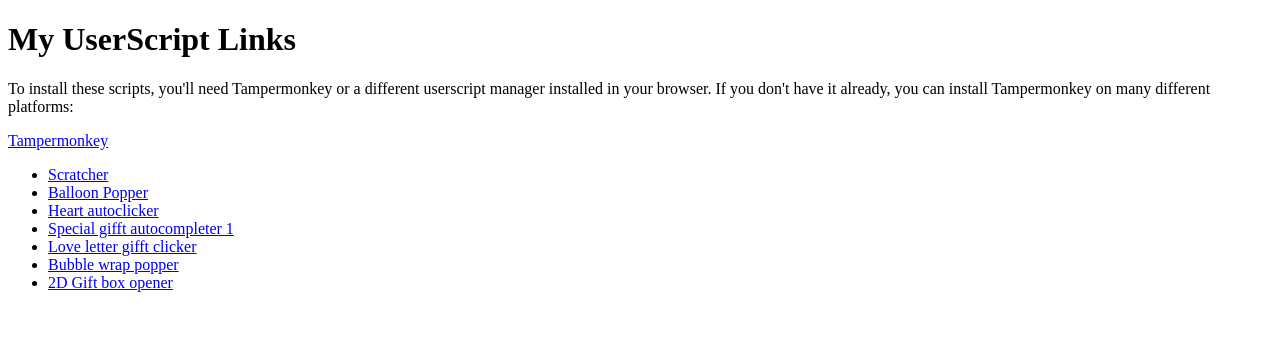
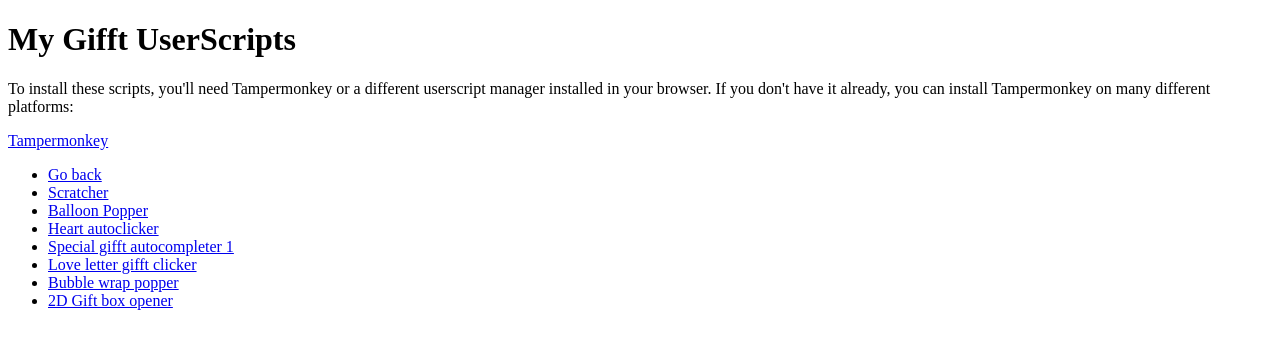
Before and after one commit to ElliNet13/userscripts, a plain HTML site: page gifft/index.html in a window 1280 px wide. Drawn offline with Linux system fonts and the light colour scheme.

Commit message:
Rename gifft page

```diff
--- a/gifft/index.html
+++ b/gifft/index.html
@@ -3,7 +3,7 @@
 <head>
     <meta charset="UTF-8">
     <meta name="viewport" content="width=device-width, initial-scale=1.0">
-    <title>UserScript Links</title>
+    <title>Gifft UserScript</title>
     <script>
         function showPreview() {
     const script = document.createElement("script")
@@ -13,10 +13,11 @@
     </script>
 </head>
 <body>
-    <h1>My UserScript Links</h1>
+    <h1>My Gifft UserScripts</h1>
     <p>To install these scripts, you'll need Tampermonkey or a different userscript manager installed in your browser. If you don't have it already, you can install Tampermonkey on many different platforms: </p>
     <a rel="noopener noreferrer" href="https://www.tampermonkey.net/" target="_blank">Tampermonkey</a>
     <ul>
+        <li><a href="..">Go back</a></li>
         <li><a href="scratcher.user.js">Scratcher</a></li>
         <li><a href="balloon.user.js">Balloon Popper</a></li>
         <li><a href="heart.user.js">Heart autoclicker</a></li>
```
